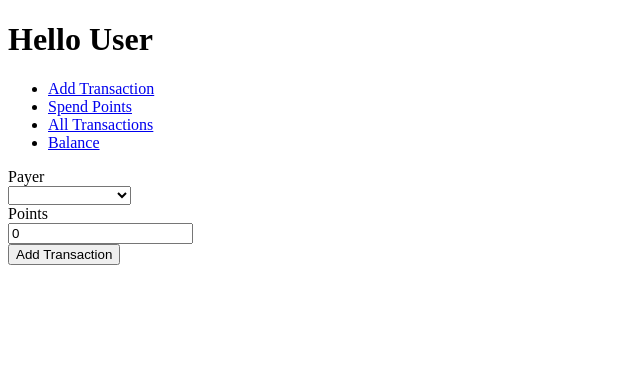
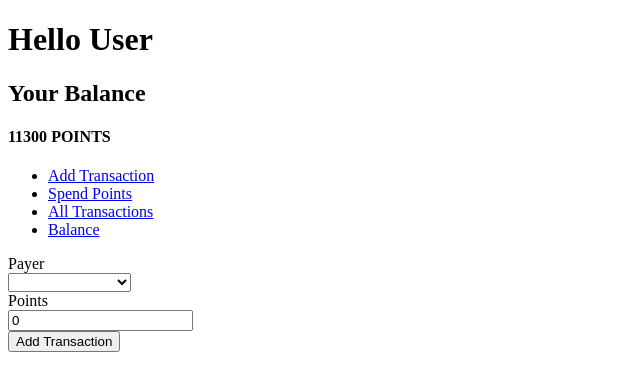
Before and after one commit to ivnicolas/fetch-rewards-coding-challenge, a React (Create React App) app: page /add-transaction in a window 1280 px wide. Shown: the top 390 px of the page, without its empty margins (0-640 px from the left). Built offline with nearby package versions, Linux system fonts and the light colour scheme.

Commit message:
adding transactions

```diff
--- a/src/App.js
+++ b/src/App.js
@@ -2,6 +2,7 @@ import './App.css';
 import React, { Component } from 'react';
 import NavBar from './components/NavBar';
 import Routes from './components/Routes';
+import Balance from './components/Balance';
 
 import {GlobalProvider} from './context/GlobalState'
 
@@ -10,6 +11,7 @@ class App extends Component {
     return (
       <GlobalProvider>
         <h1> Hello User </h1>
+        <Balance/>
         <NavBar/>
         <Routes/>
       </GlobalProvider>
--- a/src/components/Balance.js
+++ b/src/components/Balance.js
@@ -1,4 +1,4 @@
-import React, { Component, useContext } from 'react';
+import React, {useContext } from 'react';
 import {GlobalContext} from '../context/GlobalState';
 
 const Balance = () => {
--- a/src/components/addTransaction.js
+++ b/src/components/addTransaction.js
@@ -1,12 +1,36 @@
-import React, {useState }from 'react';
+import React, {useState, useContext }from 'react';
+import {GlobalContext} from '../context/GlobalState';
+//
+
 
 const AddTransaction = () => {
 
     const [payer, setPayer]= useState('');
     const [points,setPoints] = useState(0);
 
+    const {addTransaction} = useContext(GlobalContext)
+
+    const onSubmit = e => {
+        e.preventDefault();
+
+        const newTransaction = {
+             id: Math.floor(Math.random() * 10000),
+             payer,
+             points: +points,
+             timestamp: Date().toLocaleString()
+        }
+
+        debugger
+        addTransaction(newTransaction)
+
+        // <Redirect to="/"/>
+    }
+
         return (
-           <form>
+
+
+
+           <form onSubmit={ onSubmit}>
                <label>Payer </label>
                 <br/>
                 <select name="payer" value={payer} onChange={(e)=> setPayer(e.target.value)} placeholder="Select Payer" required>
--- a/src/components/allTransactions.js
+++ b/src/components/allTransactions.js
@@ -1,4 +1,4 @@
-import React, { Component, useContext } from 'react';
+import React, {useContext } from 'react';
 import {GlobalContext} from '../context/GlobalState';
 import {Transaction} from './Transaction';
 
--- a/src/context/AppReducer.js
+++ b/src/context/AppReducer.js
@@ -1,5 +1,11 @@
- export default (state,action) => {
+ export default (state = [],action) => {
      switch(action.type){
+         case 'ADD_TRANSACTION':
+             debugger
+             return {
+                ...state,
+                transactions: [action.payload , ...state.transactions,]
+             }
          default:
              return state
      }
--- a/src/context/GlobalState.js
+++ b/src/context/GlobalState.js
@@ -20,8 +20,18 @@ import AppReducer  from './AppReducer'
  export const GlobalProvider = ({children}) => {
     const [state,dispatch] = useReducer(AppReducer, initialState);
 
+   // actions
+
+    function addTransaction(transaction){
+        dispatch({
+            type: 'ADD_TRANSACTION',
+            payload:transaction
+        })
+    }
+
     return (<GlobalContext.Provider value={{
-        transactions: state.transactions
+        transactions: state.transactions,
+        addTransaction
     }}>
         {children}
     </GlobalContext.Provider>)
```
Also changed, not shown: 1 other file (tests, documents, lock files or other folders).
